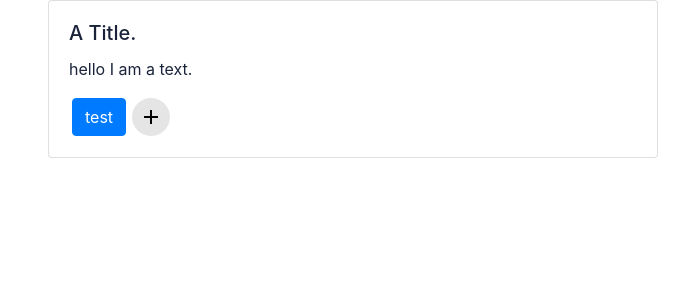
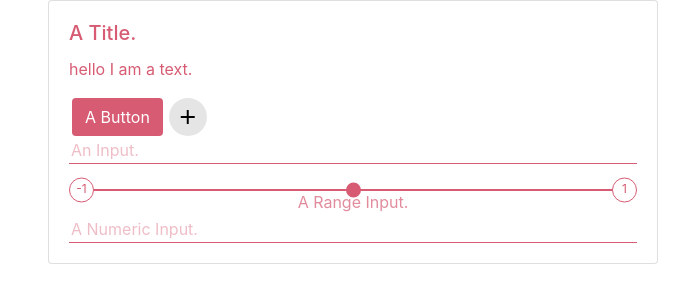
Before and after one commit to Haukain/DarwinRockets, a plain HTML site: page src/displayer/test.html in a window 1280 px wide. Shown: the whole page, without its empty margins (607-1280 px from the left). Drawn offline with Linux system fonts and the light colour scheme.

Commit message:
[displayer] inputs

```diff
--- a/src/displayer/button.js
+++ b/src/displayer/button.js
@@ -1,20 +1,11 @@
-import { Widget } from "./widget.js";
+import { Text } from "./text.js";
 
-export class Button extends Widget{
-  constructor(text) {
-    super();
+export class Button extends Text{
+  constructor(text,color) {
+    super(text);
     this.element = document.createElement("BUTTON");
-    this.element.className = `btn btn-primary`;
+    this.innerElement = this.element;
+    this.element.className = `btn ${color}-bg`;
     this.text = text;
   }
-
-  addChild() {}
-  removeChild() {}
-
-  set text(t){
-    this.element.textContent = t;
-  }
-  get text(){
-    return this.element.textContent;
-  }
 }
--- /dev/null
+++ b/src/displayer/input.js
@@ -0,0 +1,26 @@
+import { Text } from "./text.js";
+
+export class Input extends Text{
+  constructor(text) {
+    super(text);
+    this.element = document.createElement("DIV");
+    this.element.className = `inputContainer`;
+    this.innerElement = document.createElement("INPUT");
+    this.innerElement.type = `text`;
+    this.element.appendChild(this.innerElement);
+    this.text = text;
+  }
+
+  set value(v){
+    this.innerElement.value = v;
+  }
+  get value(){
+    return this.innerElement.value;
+  }
+  set text(v){
+    this.innerElement.placeholder = v;
+  }
+  get text(){
+    return this.innerElement.placeholder;
+  }
+}
--- /dev/null
+++ b/src/displayer/numericinput.js
@@ -0,0 +1,9 @@
+import { Input } from "./input.js";
+
+export class NumericInput extends Input{
+  constructor(text) {
+    super(text);
+    this.innerElement.type = `number`;
+
+  }
+}
--- /dev/null
+++ b/src/displayer/rangeinput.js
@@ -0,0 +1,48 @@
+import { Input } from "./input.js";
+
+export class RangeInput extends Input{
+  constructor(text) {
+    super(text);
+    this.maxText = document.createElement("div");
+    this.maxText.className = "rangeText rangeMax";
+    this.element.appendChild(this.maxText);
+    this.minText = document.createElement("div");
+    this.minText.className = "rangeText rangeMin";
+    this.element.appendChild(this.minText);
+    this.titleText = document.createElement("div");
+    this.titleText.className = "rangeText rangeTitle";
+    this.element.appendChild(this.titleText);
+    this.innerElement.type = `range`;
+    this.max = 1;
+    this.min = -1;
+    this.step = 0.01;
+    this.value = 0;
+    this.text = text;
+  }
+  set max(v) {
+    this.innerElement.max = v;
+    this.maxText.textContent = v;
+  }
+  get max() {
+    return this.innerElement.max;
+  }
+  set min(v) {
+    this.innerElement.min = v;
+    this.minText.textContent = v;
+  }
+  get min() {
+    return this.innerElement.min;
+  }
+  set step(v) {
+    this.innerElement.step = v;
+  }
+  get step() {
+    return this.innerElement.step;
+  }
+  set text(v){
+    if(this.titleText) this.titleText.textContent = v;
+  }
+  get text(){
+    if(this.titleText) return this.titleText.textContent;
+  }
+}
--- a/src/displayer/style.css
+++ b/src/displayer/style.css
@@ -1,3 +1,32 @@
+/* === background ===*/
+.white{
+  background:#ffffff;
+}
+.grey{
+  background:#eeeeee;
+  color: white;
+}
+.black{
+  background:#111111;
+  color: white;
+}
+
+.pink-bg{
+  background:#d65b73;
+  color: white;
+}
+.skyblue-bg{
+  background:#85bce6;
+  color: white;
+}
+.cloudblue-bg{
+  background:#cfe4f5;
+  color: white;
+}
+.navyblue-bg{
+  background:#1a233a;
+  color: white;
+}
 /* === colors ===*/
 .white{
   color:#ffffff;
@@ -20,29 +49,6 @@
 .navyblue{
   color:#1a233a;
 }
-/* === background ===*/
-.white{
-  background:#ffffff;
-}
-.grey{
-  background:#eeeeee;
-}
-.black{
-  background:#111111;
-}
-
-.pink-bg{
-  background:#d65b73;
-}
-.skyblue-bg{
-  background:#85bce6;
-}
-.cloudblue-bg{
-  background:#cfe4f5;
-}
-.navyblue-bg{
-  background:#1a233a;
-}
 /* === buttons ===*/
 .btn{
   margin:1px 3px;
@@ -57,3 +63,112 @@
   margin-left:0;
   margin-right:0;
 }
+/* === inputs === */
+.inputContainer{
+  position: relative;
+  width: 100%;
+}
+.inputContainer input{
+  position: relative;
+  width: 100%;
+  display: block;
+}
+.inputContainer input::-webkit-input-placeholder{
+  color: inherit;
+  opacity: 0.4;
+}
+.inputContainer input::-moz-placeholder{
+  color: inherit;
+  opacity: 0.4;
+}
+.inputContainer input[type=text],.inputContainer input[type=number] {
+  color:inherit;
+  border:none;
+  border-bottom: solid 1px;
+  background: none;
+}
+
+/* range restyling*/
+.inputContainer input[type=range] {
+  -webkit-appearance: none; /* Hides the slider so that custom slider can be made */
+  width: 100%; /* Specific width is required for Firefox. */
+  background: transparent; /* Otherwise white in Chrome */
+}
+.inputContainer input[type=range]::-webkit-slider-thumb {
+  -webkit-appearance: none;
+}
+.inputContainer input[type=range]:focus {
+  outline: none; /* Removes the blue border. You should probably do some kind of focus styling for accessibility reasons though. */
+}
+.inputContainer input[type=range]::-webkit-slider-thumb{
+  width: 15px;
+  height: 15px;
+  border-radius: 15px;
+  cursor: pointer;
+  border: solid 7.5px;
+  color: inherit;
+  transform: translateY(-50%);
+}
+.inputContainer input[type=range]::-moz-range-thumb{
+  width: 15px;
+  height: 15px;
+  border-radius: 15px;
+  border: solid 7.5px;
+  color: inherit;
+  cursor: pointer;
+}
+.inputContainer input[type=range]::-webkit-slider-runnable-track {
+  width: 100%;
+  height: 1px;
+  border:solid 1px;
+  color: inherit;
+  cursor: pointer;
+}
+.inputContainer input[type=range]::-moz-range-track {
+  width: 100%;
+  height: 1px;
+  border:solid 1px;
+  color: inherit;
+  cursor: pointer;
+}
+.inputContainer input[type=range]{
+  padding:25px 0;
+  width: calc(100% - 50px);
+  margin: auto;
+  color: inherit;
+}
+.inputContainer .rangeText{
+  position: absolute;
+  pointer-events:none;
+  color: inherit;
+}
+.inputContainer .rangeMin,.inputContainer .rangeMax{
+  height: 25px;
+  width: 25px;
+  border-radius: 25px;
+  background: white;
+  border: solid 1px;
+  text-align: center;
+  line-height: 20px;
+  transform: translate(0,-50%);
+  font-size: 12px;
+}
+.inputContainer .rangeMin{
+  top:50%;
+  left:0;
+}
+.inputContainer .rangeMin{
+  top:50%;
+  left:0;
+}
+.inputContainer .rangeMax{
+  top:50%;
+  right:0;
+}
+.inputContainer .rangeTitle{
+  top:50%;
+  right:0;
+  width: 100%;
+  text-align: center;
+  opacity: 0.7;
+}
--- a/src/displayer/test.html
+++ b/src/displayer/test.html
@@ -52,22 +52,31 @@
 	import { Card } from "./card.js";
 	import { Text } from "./text.js";
 	import { Title } from "./title.js";
+	import { Input } from "./input.js";
+	import { RangeInput } from "./rangeinput.js";
+	import { NumericInput } from "./numericinput.js";
 	let r = new Row();
 	document.body.appendChild(r.element);
 	let c1 = new Col(6,6,6,6);
 	let c2 = new Col(6,6,6,6);
 	r.addChild(c1);
 	r.addChild(c2);
-	let ca2 = new Card("grey","navyblue");
+	let ca2 = new Card("grey","pink");
 	c2.addChild(ca2);
-	let btn = new Button("test");
-	let ibtn = new IconButton("add","ajouter");
+	let btn = new Button("A Button","pink");
+	let ibtn = new IconButton("add","An Icon Button");
   let txt = new Text("hello I am a text.");
   let ttl = new Title("A Title.");
+  let i = new Input("An Input.");
+  let ri = new RangeInput("A Range Input.");
+  let ni = new NumericInput("A Numeric Input.");
 	ca2.addChild(ttl);
 	ca2.addChild(txt);
 	ca2.addChild(btn);
 	ca2.addChild(ibtn);
+	ca2.addChild(i);
+	ca2.addChild(ri);
+	ca2.addChild(ni);
 	</script>
 	</body>
 </html>
--- a/src/displayer/text.js
+++ b/src/displayer/text.js
@@ -4,6 +4,7 @@ export class Text extends Widget{
   constructor(text) {
     super();
     this.element = document.createElement("P");
+    this.innerElement = this.element;
     this.element.className = "card-text";
     this.text = text;
   }
@@ -12,9 +13,9 @@ export class Text extends Widget{
   removeChild() {}
 
   set text(t){
-    this.element.textContent = t;
+    this.innerElement.textContent = t;
   }
   get text(){
-    return this.element.textContent;
+    return this.innerElement.textContent;
   }
 }
--- a/src/displayer/title.js
+++ b/src/displayer/title.js
@@ -4,6 +4,7 @@ export class Title extends Text{
   constructor(text) {
     super(text);
     this.element = document.createElement("H5");
+    this.innerElement = this.element;
     this.element.className = "card-title";
     this.text = text;
   }
```
